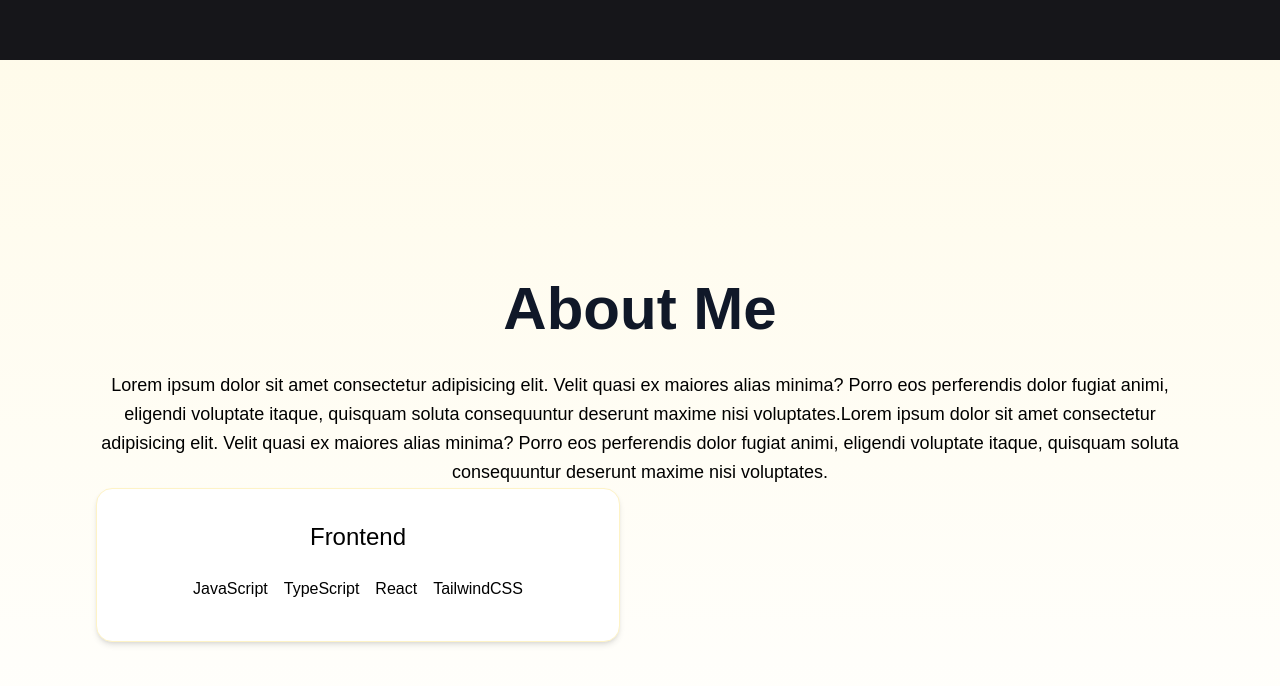
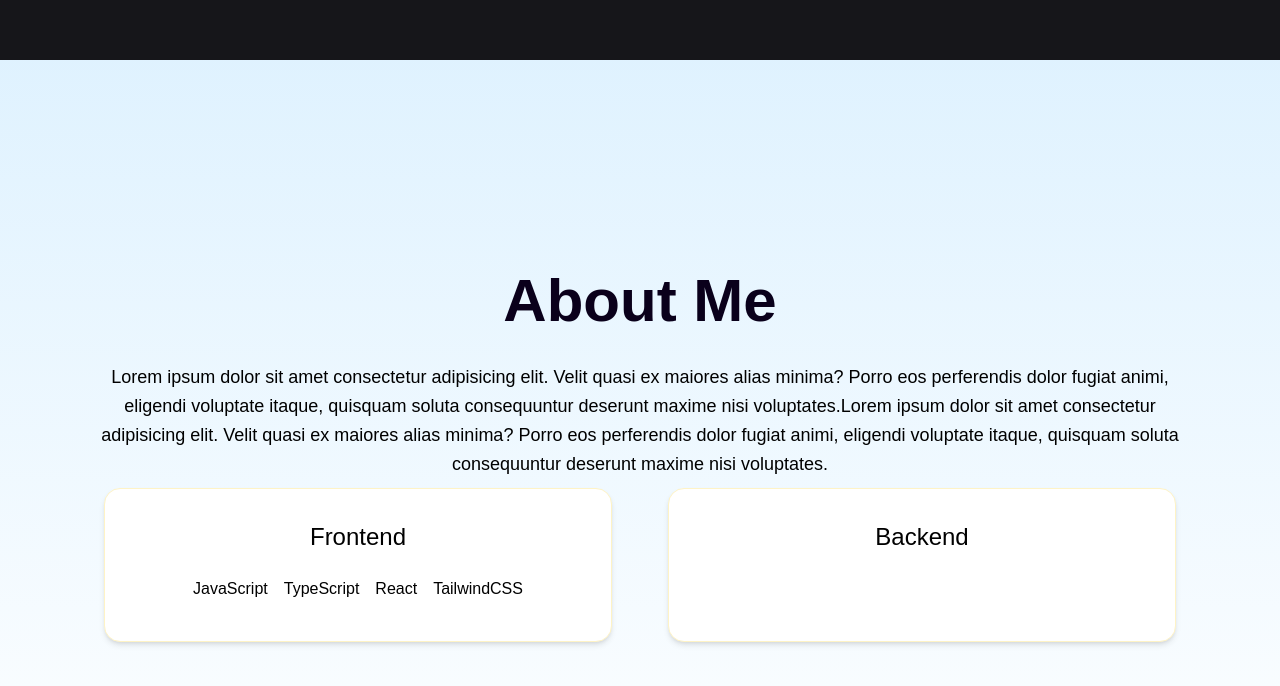
Before and after one commit to Nik91K/cv-website, a React (Vite) app: page / in a window 1280 px wide. Shown: the part 820-1506 px from the top of the page. Built offline with nearby package versions, Linux system fonts and the light colour scheme; a web font is replaced by a local one.

Commit message:
moved the component to a separate file

```diff
--- a/src/App.tsx
+++ b/src/App.tsx
@@ -9,6 +9,7 @@ function App() {
     <LayoutPage>
       <HeroSection />
       <AboutHero />
+
     </LayoutPage>
   )
 }
--- /dev/null
+++ b/src/components/common/SkillsGrid/index.tsx
@@ -0,0 +1,31 @@
+import React from "react"
+import type { AboutItemProps } from "../../../types/MainPage"
+import { ABOUT } from "../../../fixtures/mainPage.fixture"
+
+const SkillsGrid: React.FC<AboutItemProps> = ({
+    skills = ABOUT.skills
+}) => {
+    return (
+        <div className="grid grid-cols-1 gap-10 md:grid-cols-2">
+            {skills.map((skill, index) => (
+                    <div
+                        key={index}
+                        className="bg-[var(--primary-color)] rounded-2xl shadow-md hover:shadow-lg transition-shadow p-8 border border-amber-100 m-2"
+                    >
+                        <h3 className="text-center text-2xl mb-4" >
+                            {skill.title}
+                        </h3>
+                        <ul className="flex flex-wrap items-center justify-center">
+                            {skill.skills?.map((s, i) => (
+                                <li key={i} className="m-2">
+                                    <p>{s}</p>
+                                </li>
+                            ))}
+                        </ul>
+                </div>
+            ))}
+        </div>
+    )
+}
+
+export default SkillsGrid
--- a/src/components/common/pageComponents/AboutHero.tsx
+++ b/src/components/common/pageComponents/AboutHero.tsx
@@ -1,45 +1,27 @@
 import React from "react";
 import { ABOUT } from "../../../fixtures/mainPage.fixture";
 import type { AboutItemProps } from "../../../types/MainPage";
+import SkillsGrid from "../SkillsGrid";
+
 
 const AboutHero: React.FC<AboutItemProps> = ({
     title = ABOUT.title,
     text = ABOUT.text,
-
-    skills = ABOUT.skills,
     id = ABOUT.id,
 }) => {
     return (
         <section
-        id={id}
-        className="w-full min-h-screen bg-gradient-to-b from-amber-50 to-white flex items-center justify-center py-24 px-6"
+            id={id}
+            className="w-full min-h-screen bg-gradient-to-b from-sky-100 to-white flex items-center justify-center py-24 px-6"
         >
             <div className="container max-w-5xl text-center">
-                <h2 className="text-4xl md:text-6xl font-extrabold text-gray-900 mb-8">
+                <h2 className="text-4xl md:text-6xl font-extrabold text-[var(--secondary-color)] mb-8">
                     {title}
                 </h2>
                 <p className="text-base md:text-lg leading-relaxed">
                     {text}
                 </p>
-                <div className="grid grid-cols-1 gap-10 md:grid-cols-2">
-                    {skills.map((skill, index) => (
-                            <div
-                                key={index}
-                                className="bg-white rounded-2xl shadow-md hover:shadow-lg transition-shadow p-8 border border-amber-100"
-                            >
-                                <h3 className="text-center text-2xl mb-4" >
-                                    {skill.title}
-                                </h3>
-                            <ul className="flex flex-wrap items-center justify-center">
-                                {skill.skills?.map((s, i) => (
-                                    <li key={i} className="m-2">
-                                        <p>{s}</p>
-                                    </li>
-                                ))}
-                            </ul>
-                        </div>
-                    ))}
-                </div>
+                <SkillsGrid />
             </div>
         </section>
     )
--- a/src/fixtures/mainPage.fixture.ts
+++ b/src/fixtures/mainPage.fixture.ts
@@ -19,6 +19,10 @@ export const ABOUT = {
                 title: 'Frontend',
                 skills: ['JavaScript', 'TypeScript', 'React', 'TailwindCSS'],
             },
+            {
+                title: 'Backend',
+                skills: [],
+            },
         ],
         contacts: {
             github: 'https://github.com/Nik91K',
```
Also changed, not shown: src/assets/background/background.jpg (deleted).
